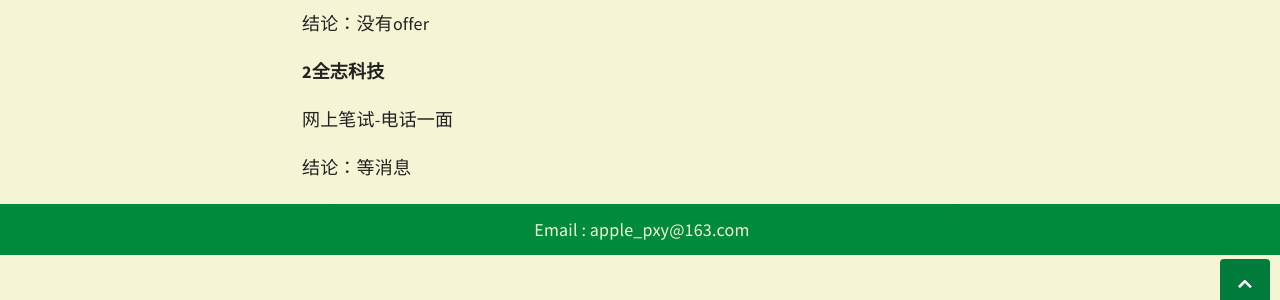
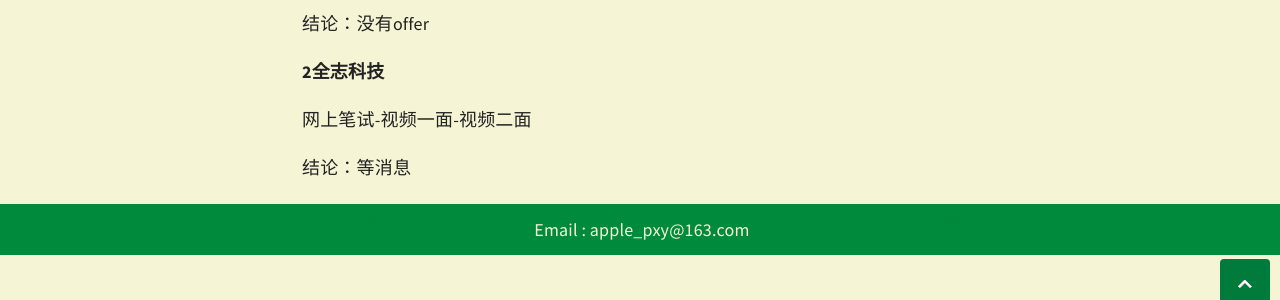
Before and after one commit to xiaoyu33/xiaoyu33.github.io, a Jekyll site: the page built from _posts/2015-09-19-2016校招找工作进展.md, in a window 1280 px wide. Shown: the part 539-839 px from the top of the page. Built offline with Jekyll 4.4.1, drawn with Linux system fonts in a browser that asks for light colours; comment, search, counter and statistics services are not loaded.

Commit message:
Update 2015-09-19-2016校招找工作进展.md

```diff
--- a/_posts/2015-09-19-2016校招找工作进展.md
+++ b/_posts/2015-09-19-2016校招找工作进展.md
@@ -12,6 +12,6 @@
 
 **2全志科技**
 
-  网上笔试-电话一面
+  网上笔试-视频一面-视频二面
 
   结论：等消息
```
